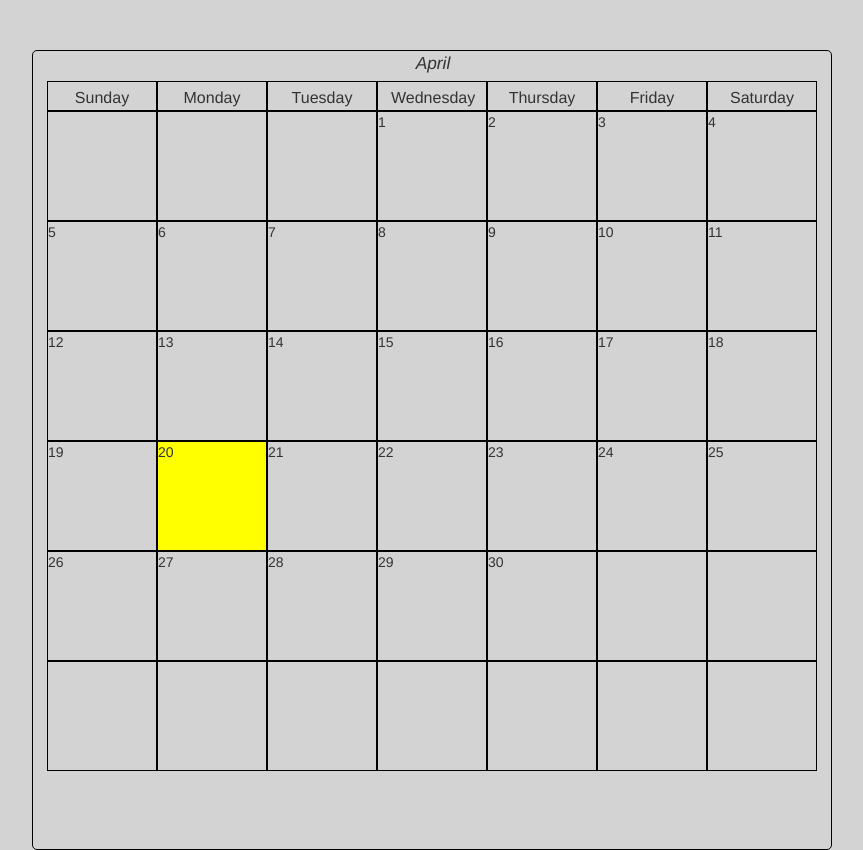
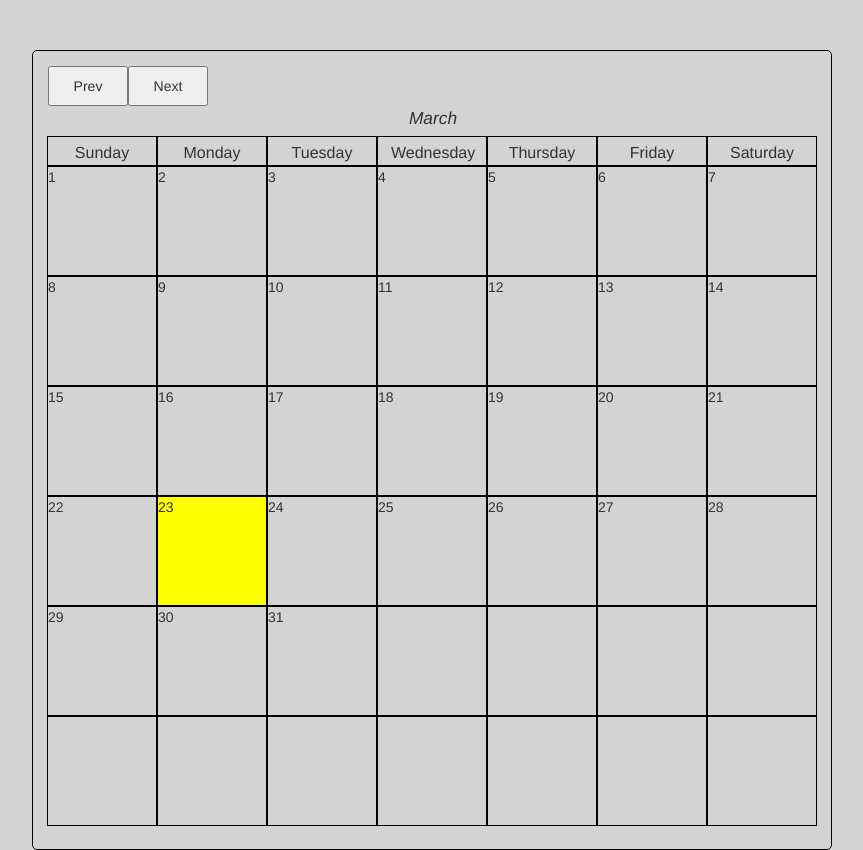
Before and after one commit to codingAlchemist/customCalendarAndCarousel, a plain HTML site: page calendar.html in a window 1280 px wide. Shown: the whole page, without its empty margins (208-1071 px from the left). Drawn offline with Linux system fonts and the light colour scheme.

Commit message:
added buttons to navigate through months

```diff
--- a/css/calendar.css
+++ b/css/calendar.css
@@ -72,3 +72,18 @@
 	border: 1px solid black;
 	border-radius: 5px;
 }
+
+#prevMonth{
+	width: 80px;
+	height: 40px;
+	margin-left: 15px;
+	margin-top: 15px;
+}
+
+#nextMonth{
+	width: 80px;
+	height: 40px;
+	margin-right: 15px;
+	margin-top: 15px;
+
+}
--- a/js/calendar.js
+++ b/js/calendar.js
@@ -1,13 +1,18 @@
-var calendar = function(Month){
+
+
+
+var calDate = new Date();
+var calYear = calDate.getFullYear();
+var calMonth = calDate.getMonth();
+
+var calendar = function(Month, CalDiv){
 
 	var months = ["January", "February", "March", "April", "May", "June", "July", "August", "September", "October", "November", "December"];
 	var days = [ "Sunday", "Monday", "Tuesday", "Wednesday", "Thursday", "Friday", "Saturday"];
-
-
 	var today = new Date();
 	var dd = today.getDate();
 	var mm;
-	if (Month == "" ) {
+	if (Month == "") {
 		console.log("month is null");
 		mm = today.getMonth();
 	}else{
@@ -17,14 +22,43 @@ var calendar = function(Month){
 
 	var day_name = today.getDay();
 	var yyyy = today.getFullYear();
-
 	var startDay = new Date(2015,mm,1);
 
 	$('<div/>',{
 		id: 'calendar'
-	}).appendTo('#theCalendar');
+	}).appendTo(CalDiv);
 
+	$('<button/>',{
+		id: 'prevMonth',
+		text: "Prev"
+	}).appendTo("#calendar");
 
+	$('<button/>',{
+		id: 'nextMonth',
+		text: "Next"
+	}).appendTo("#calendar");
+
+	$("#nextMonth").click(function(){
+		console.log("clicking next month");
+		if(calMonth < 11){
+			calMonth = calMonth + 1;
+			$('#calendar').remove();
+			$("#calendar_mobile").remove();
+			var customCal = new calendar(calMonth,$('#theCalendar'));
+		}
+
+	});
+
+	$("#prevMonth").click(function(){
+		console.log("clicking next month");
+		if(calMonth > 0){
+			calMonth = calMonth - 1;
+			$('#calendar').remove();
+			$("#calendar_mobile").remove();
+			var customCal = new calendar(calMonth,$('#theCalendar'));
+		}
+
+	});
 	$('<div/>',{
 		id:'month'
 	}).appendTo('#calendar').addClass('month');
@@ -108,3 +142,8 @@ $(window).load(function(){
 		$('#calendar').css('display','block');
 	}
 });
+
+
+
+
+var customCal = new calendar(calMonth,$('#theCalendar'));
--- a/js/main.js
+++ b/js/main.js
@@ -14,5 +14,3 @@ $(window).load(function(){
 		$('.menuColumn').addClass('col-xs-6');
 	}
 });
-
-var customCal = new calendar(3);
```
